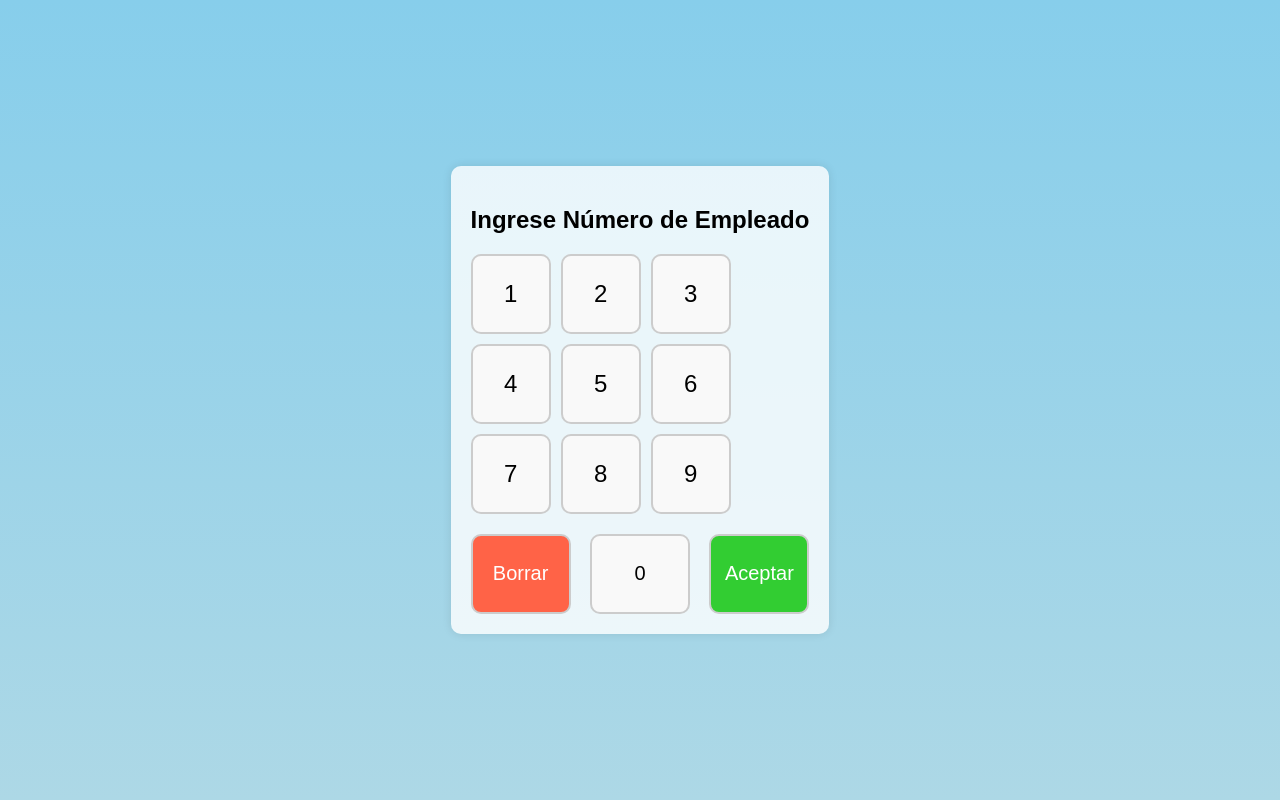
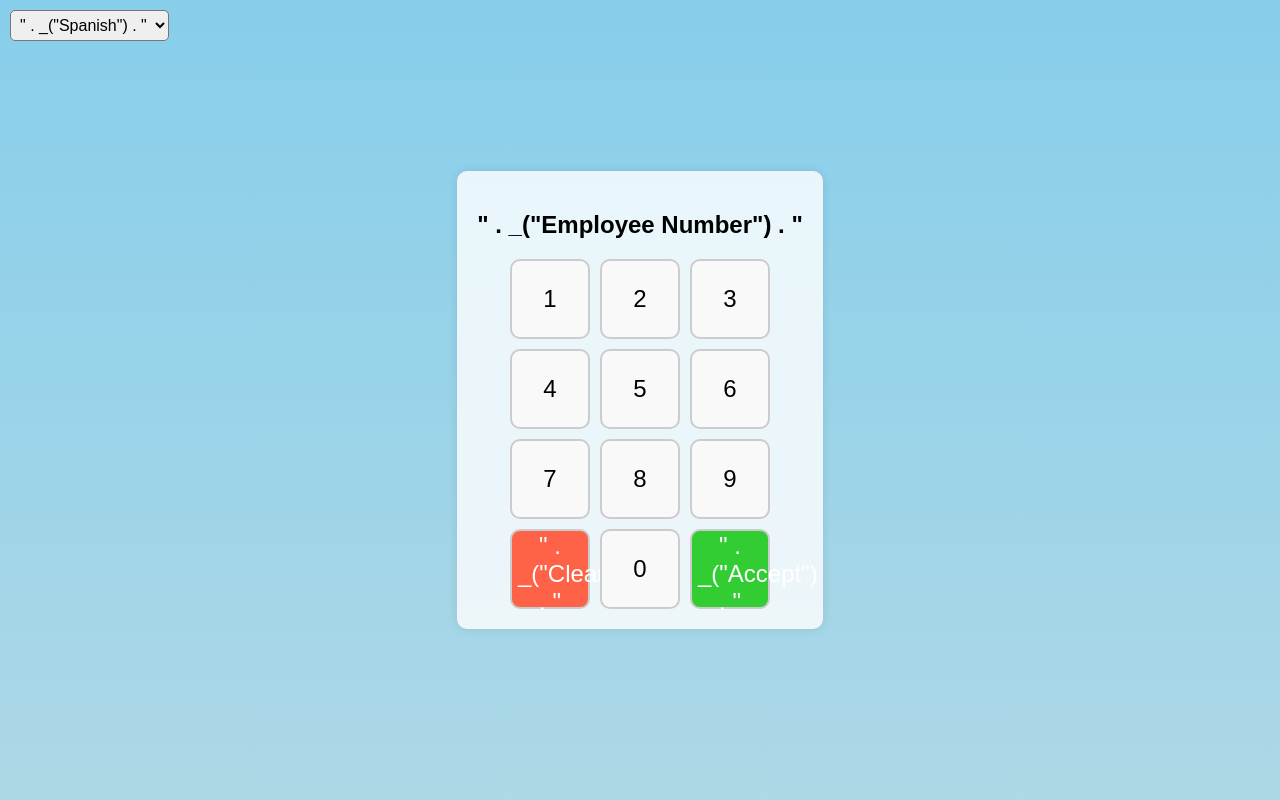
Before and after one commit to edtruji/raspberry, a PHP site: page /login.php in a window 1280 px wide. Run offline with PHP 8.4, Linux system fonts and the light colour scheme.

Commit message:
Add files via upload

```diff
--- a/login.php
+++ b/login.php
@@ -1,10 +1,28 @@
 <?php
 // login.php
+
+// Initialize language (default to Spanish)
+$language = isset($_GET['lang']) && in_array($_GET['lang'], ['en_US', 'es_ES']) ? $_GET['lang'] : 'es_ES';
+
+// Set locale and gettext configuration
+putenv("LC_ALL=$language.UTF-8");
+setlocale(LC_ALL, "$language.UTF-8");
+bindtextdomain('messages', './locale');
+bind_textdomain_codeset('messages', 'UTF-8');
+textdomain('messages');
+
+// Define _() for convenience if not already defined
+if (!function_exists('_')) {
+    function _($string) {
+        return gettext($string);
+    }
+}
+
 echo <<<HTML
 <!DOCTYPE html>
-<html>
+<html lang="{$language}">
 <head>
-    <title>Login Screen</title>
+    <title>" . _("Employee Number") . "</title>
     <style>
         body {
             background: linear-gradient(to bottom, #87CEEB, #ADD8E6);
@@ -14,6 +32,18 @@
             height: 100vh;
             margin: 0;
             font-family: Arial, sans-serif;
+            position: relative;
+        }
+        .language-selector {
+            position: absolute;
+            top: 10px;
+            left: 10px;
+        }
+        .language-selector select {
+            padding: 5px;
+            font-size: 16px;
+            border-radius: 5px;
+            cursor: pointer;
         }
         .login-container {
             text-align: center;
@@ -31,6 +61,7 @@
             grid-template-columns: repeat(3, 80px);
             gap: 10px;
             margin-top: 20px;
+            justify-content: center;
         }
         .keypad button {
             width: 80px;
@@ -40,34 +71,28 @@
             border-radius: 10px;
             background: #f9f9f9;
             cursor: pointer;
-            touch-action: manipulation; /* Optimize for touch screens */
+            touch-action: manipulation;
+            transition: background 0.1s ease;
         }
         .keypad button:active {
             background: #e0e0e0;
-        }
-        .bottom-row {
-            display: flex;
-            justify-content: space-between;
-            margin-top: 20px;
-            gap: 10px;
-        }
-        .bottom-row button {
-            width: 100px;
-            height: 80px;
-            font-size: 20px;
-            border: 2px solid #ccc;
-            border-radius: 10px;
-            background: #f9f9f9;
-            cursor: pointer;
-            touch-action: manipulation;
+            transform: scale(0.95);
         }
         #backspace {
-            background: #ff6347; /* Red for Borrar */
+            background: #ff6347; /* Red for Clear */
             color: white;
         }
+        #backspace:active {
+            background: #cc4f39;
+            transform: scale(0.95);
+        }
         #enter {
-            background: #32CD32; /* Green for Aceptar */
+            background: #32CD32; /* Green for Accept */
             color: white;
+        }
+        #enter:active {
+            background: #28a428;
+            transform: scale(0.95);
         }
         #pin-display {
             font-size: 28px;
@@ -82,8 +107,14 @@
     </style>
 </head>
 <body>
+    <div class="language-selector">
+        <select id="language" onchange="changeLanguage()">
+            <option value="es_ES" " . ($language === 'es_ES' ? 'selected' : '') . ">" . _("Spanish") . "</option>
+            <option value="en_US" " . ($language === 'en_US' ? 'selected' : '') . ">" . _("English") . "</option>
+        </select>
+    </div>
     <div class="login-container">
-        <h2>Ingrese Número de Empleado</h2>
+        <h2>" . _("Employee Number") . "</h2>
         <span id="pin-display"></span>
         <div id="message"></div>
         <div class="keypad">
@@ -96,14 +127,32 @@
             <button class="digit" data-digit="7">7</button>
             <button class="digit" data-digit="8">8</button>
             <button class="digit" data-digit="9">9</button>
-        </div>
-        <div class="bottom-row">
-            <button id="backspace">Borrar</button>
+            <button id="backspace">" . _("Clear") . "</button>
             <button class="digit" data-digit="0">0</button>
-            <button id="enter">Aceptar</button>
+            <button id="enter">" . _("Accept") . "</button>
         </div>
     </div>
     <script>
+        // JavaScript translations for dynamic messages
+        const translations = {
+            'es_ES': {
+                'please_enter_4_digits': '" . _("Please enter 4 digits") . "',
+                'access_granted': '" . _("Access granted") . "',
+                'incorrect_code': '" . _("Incorrect code") . "'
+            },
+            'en_US': {
+                'please_enter_4_digits': '" . _("Please enter 4 digits") . "',
+                'access_granted': '" . _("Access granted") . "',
+                'incorrect_code': '" . _("Incorrect code") . "'
+            }
+        };
+        const currentLang = '$language';
+
+        function changeLanguage() {
+            const lang = document.getElementById('language').value;
+            window.location.href = '?lang=' + lang;
+        }
+
         const pinDisplay = document.getElementById('pin-display');
         const messageDiv = document.getElementById('message');
         const digitButtons = document.querySelectorAll('.digit');
@@ -117,7 +166,7 @@
         }
 
         function showMessage(message) {
-            messageDiv.textContent = message;
+            messageDiv.textContent = translations[currentLang][message];
         }
 
         function clearMessage() {
@@ -142,11 +191,11 @@
 
         enterButton.addEventListener('click', () => {
             if (enteredCode.length !== 4) {
-                showMessage("Por favor ingrese 4 dígitos");
+                showMessage('please_enter_4_digits');
             } else if (enteredCode === "1234") {
-                showMessage("Acceso concedido");
+                showMessage('access_granted');
             } else {
-                showMessage("Código incorrecto");
+                showMessage('incorrect_code');
                 enteredCode = "";
                 updatePinDisplay();
             }
```
